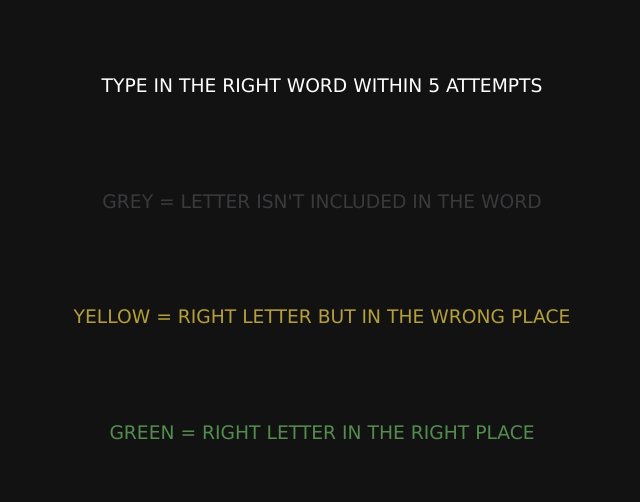
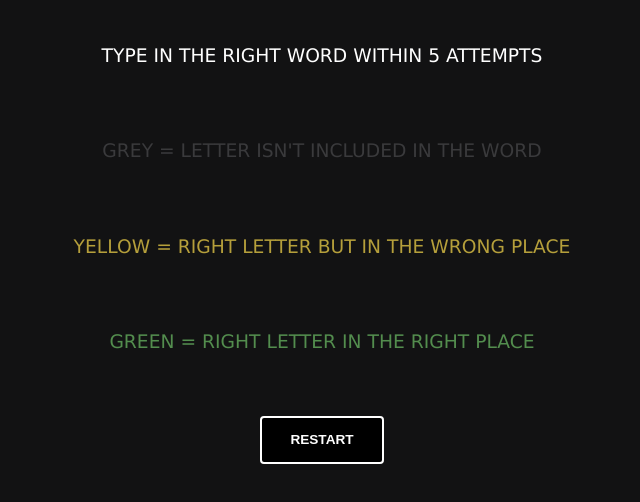
Before and after one commit to mvic89/js-text-game, a plain HTML site: page index.html in a window 1280 px wide. Shown: the part 118-620 px from the top of the page, without its empty margins (318-958 px from the left). Drawn offline with Linux system fonts and the light colour scheme.

Commit message:
restart-btn html and css

```diff
--- a/index.html
+++ b/index.html
@@ -14,7 +14,7 @@
     <h3 class="grey-color">Grey = Letter isn't included in the word</h3>
     <h3 class="yellow-color">Yellow = Right letter but in the wrong place</h3>
     <h3 class="green-color">Green = Right letter in the right place</h3>
-    <!-- <button onClick="window.location.reload();">Restart</button> -->
+    <button class="restart-btn" onClick="window.location.reload();">Restart</button>
     </div>
 </body>
 </html>
--- a/styles/wordle.css
+++ b/styles/wordle.css
@@ -66,3 +66,17 @@ h1, h3 {
 .green-color {
     color: var(--right);
 }
+
+.restart-btn {
+    padding: 1em 2.1em 1.1em;
+    border-radius: 4px;
+    margin: 8px;
+    border: 2px solid white;
+    background-color: black;
+    color: white;
+    font-weight: 800;
+    font-size: 0.85em;
+    text-transform: uppercase;
+    text-align: center;
+    cursor: pointer;
+}
```
